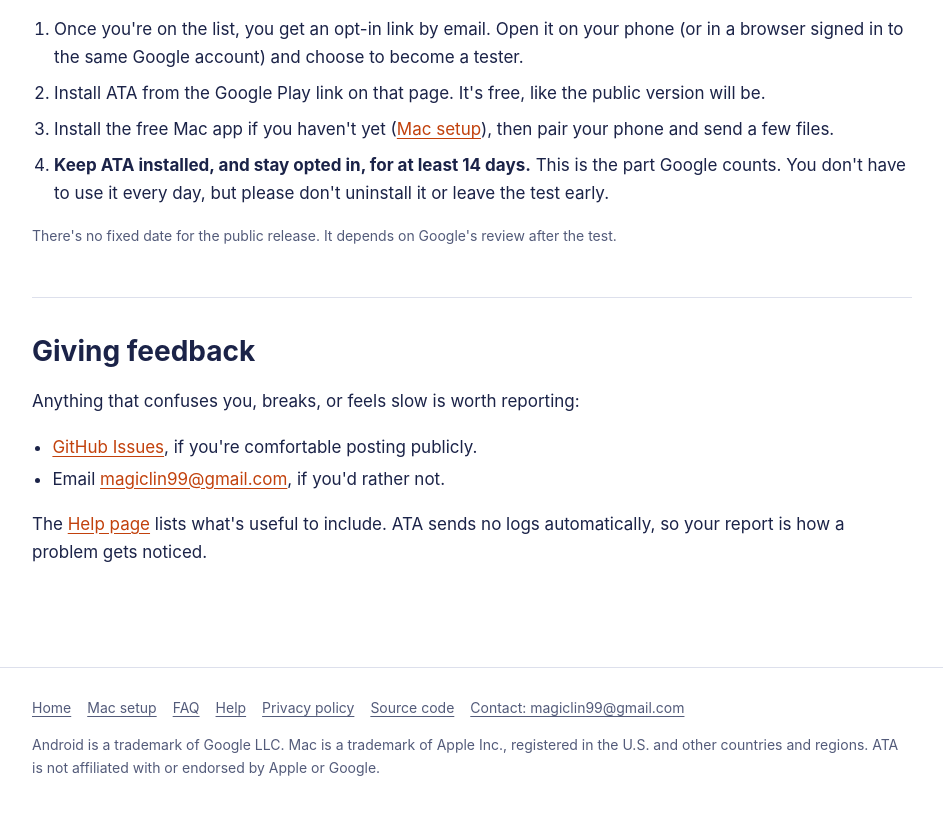
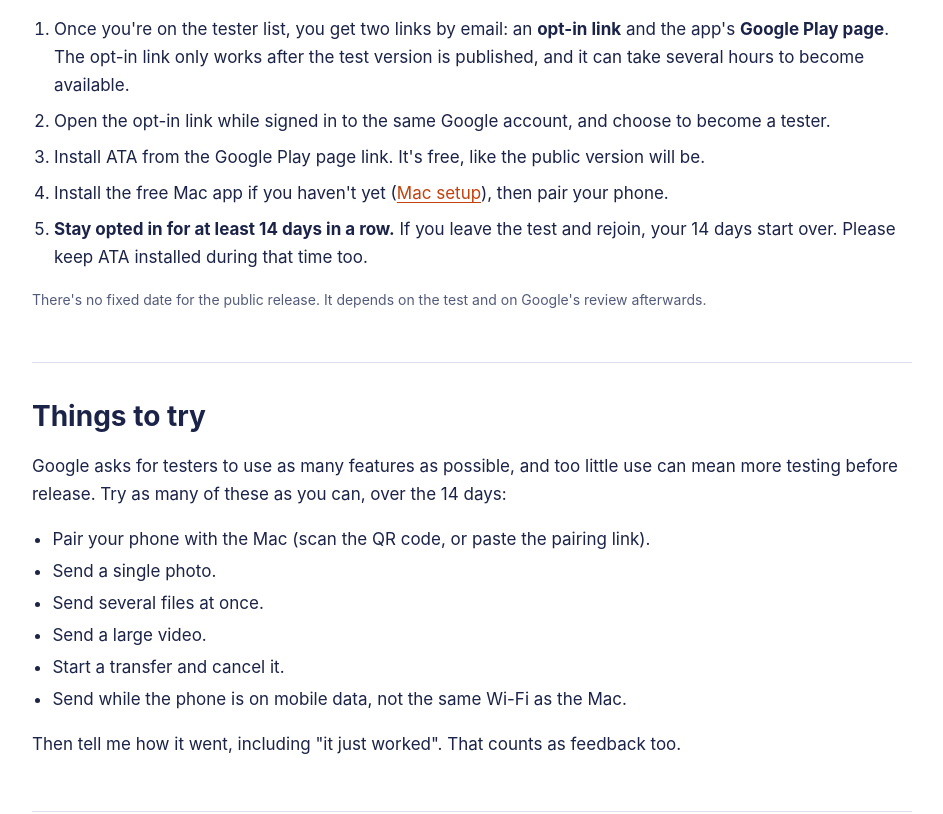
Before and after one commit to magiclin99/ata, a plain HTML site: page site/beta/index.html in a window 1280 px wide. Shown: the part 896-1710 px from the top of the page, without its empty margins (168-1111 px from the left). Drawn offline with Linux system fonts and the light colour scheme.

Commit message:
site: closed-test page follows Google's stated rules
At least 12 testers opted in for 14 consecutive days (leaving and rejoining
restarts the count); two links (opt-in, which can take several hours, and
the Play page); a "things to try" list, since Google asks testers to use as
many features as possible. No rule beyond Google's help pages.

Co-Authored-By: Claude Fable 5.2 <noreply@anthropic.com>
Claude-Session: https://claude.ai/code/session_0134RfPhTMW4GLPVML5omtNk

```diff
--- a/site/beta/index.html
+++ b/site/beta/index.html
@@ -28,8 +28,8 @@
 <main id="main" class="wrap">
 <section class="hero">
   <h1>Help test ATA on Google Play</h1>
-  <p class="lede">Before an app from a new developer account can be published on Google Play, Google requires a closed test:
-    a group of testers who keep the app installed for at least 14 days. If you have an Android phone and a Mac, you can help.</p>
+  <p class="lede">Before ATA can be published on Google Play, it needs a closed test: at least 12 testers who stay opted in
+    for at least 14 days in a row. If you have an Android phone and a Mac, you can help.</p>
 </section>
 
 <section aria-labelledby="who">
@@ -51,12 +51,28 @@
 <section aria-labelledby="next">
   <h2 id="next">What happens next</h2>
   <ol class="howto">
-    <li>Once you're on the list, you get an opt-in link by email. Open it on your phone (or in a browser signed in to the same Google account) and choose to become a tester.</li>
-    <li>Install ATA from the Google Play link on that page. It's free, like the public version will be.</li>
-    <li>Install the free Mac app if you haven't yet (<a href="../install/">Mac setup</a>), then pair your phone and send a few files.</li>
-    <li><strong>Keep ATA installed, and stay opted in, for at least 14 days.</strong> This is the part Google counts. You don't have to use it every day, but please don't uninstall it or leave the test early.</li>
+    <li>Once you're on the tester list, you get two links by email: an <strong>opt-in link</strong> and the app's <strong>Google Play page</strong>.
+      The opt-in link only works after the test version is published, and it can take several hours to become available.</li>
+    <li>Open the opt-in link while signed in to the same Google account, and choose to become a tester.</li>
+    <li>Install ATA from the Google Play page link. It's free, like the public version will be.</li>
+    <li>Install the free Mac app if you haven't yet (<a href="../install/">Mac setup</a>), then pair your phone.</li>
+    <li><strong>Stay opted in for at least 14 days in a row.</strong> If you leave the test and rejoin, your 14 days start over. Please keep ATA installed during that time too.</li>
   </ol>
-  <p class="fine">There's no fixed date for the public release. It depends on Google's review after the test.</p>
+  <p class="fine">There's no fixed date for the public release. It depends on the test and on Google's review afterwards.</p>
+</section>
+
+<section aria-labelledby="try">
+  <h2 id="try">Things to try</h2>
+  <p>Google asks for testers to use as many features as possible, and too little use can mean more testing before release. Try as many of these as you can, over the 14 days:</p>
+  <ul class="tight">
+    <li>Pair your phone with the Mac (scan the QR code, or paste the pairing link).</li>
+    <li>Send a single photo.</li>
+    <li>Send several files at once.</li>
+    <li>Send a large video.</li>
+    <li>Start a transfer and cancel it.</li>
+    <li>Send while the phone is on mobile data, not the same Wi-Fi as the Mac.</li>
+  </ul>
+  <p>Then tell me how it went, including "it just worked". That counts as feedback too.</p>
 </section>
 
 <section aria-labelledby="feedback">
```
Also changed, not shown: site/zh-tw/beta/index.html (+21 -6 lines).
